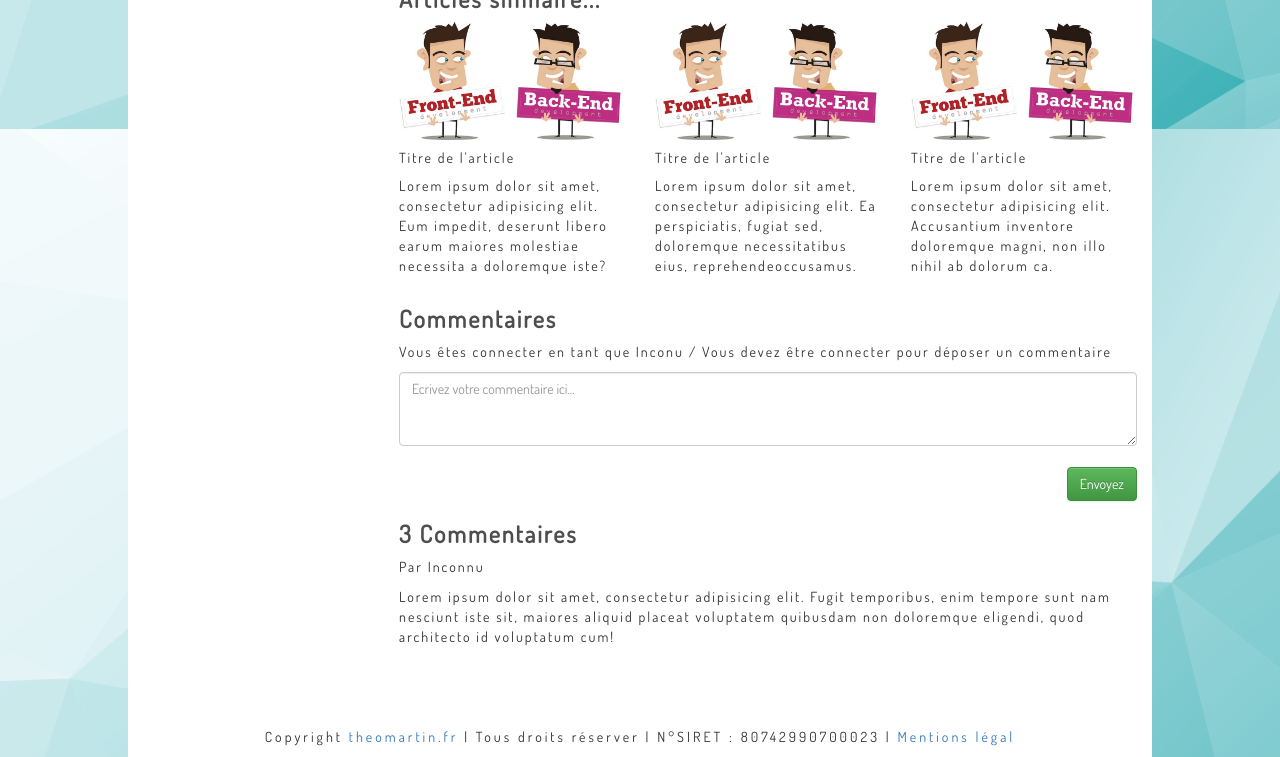
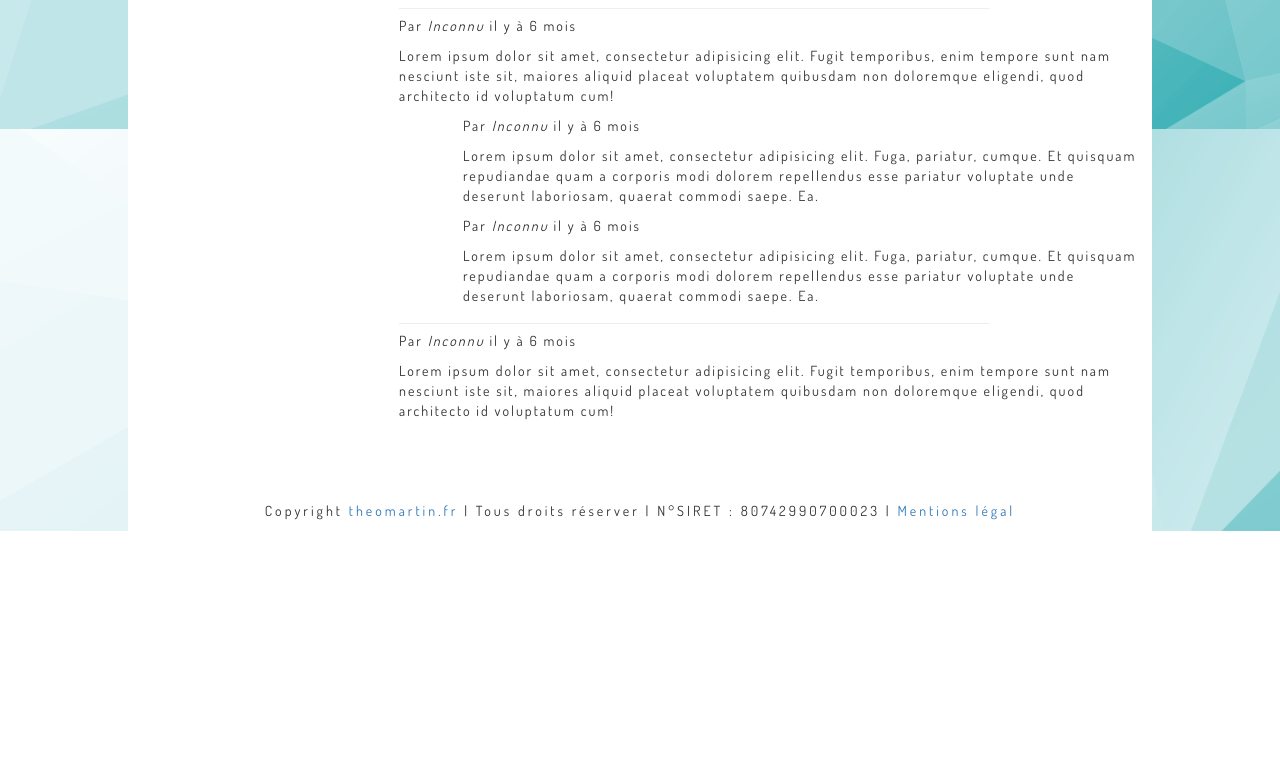
Before and after one commit to ExoHyb/theomartin.fr, a PHP site: page /template_article.php in a window 1280 px wide. Shown: the part 1471-2228 px from the top of the page. After the commit the page ends 2002 px from the top, so only its background shows below. Run offline with PHP 8.4, Linux system fonts and the light colour scheme; some libraries are stand-ins or nearby versions.

Commit message:
Ajout des sous-commentaires

```diff
--- a/css/sass/style.scss
+++ b/css/sass/style.scss
@@ -51,6 +51,10 @@
 
 #info {
 	letter-spacing: 3px;
+	font-style: italic;
+}
+
+#pseudo-commentaire {
 	font-style: italic;
 }
 
--- a/css/style.css
+++ b/css/style.css
@@ -52,6 +52,10 @@
 
 #info {
   letter-spacing: 3px;
+  font-style: italic;
+}
+
+#pseudo-commentaire {
   font-style: italic;
 }
 
--- a/template_article.php
+++ b/template_article.php
@@ -19,16 +19,16 @@
 
 		<!-- RESEAUX SOCIAUX -->
 
-		<div class="row">
-			<div class="col-md-12">
+<!-- 		<div class="row">
+	<div class="col-md-12">
 
-				<h3>Partagez cet article</h3>
+		<h3>Partagez cet article</h3>
 
-				<a href="#"><img src="img/twitter.png" alt=""></a>
-				<a href="#"><img src="img/facebook.png" alt=""></a>
+		<a href="#"><img src="img/twitter.png" alt=""></a>
+		<a href="#"><img src="img/facebook.png" alt=""></a>
 
-			</div>
-		</div>
+	</div>
+</div> -->
 
 		<!-- ARTICLE SIMILAIRE -->
 
@@ -84,7 +84,29 @@
 		</div>
 		<div class="row">
 			<div class="col-md-12">
-				<p>Par <span>Inconnu</span></p>
+				<p>Par <span id="pseudo-commentaire">Inconnu</span> il y à 6 mois</p>
+				<p>Lorem ipsum dolor sit amet, consectetur adipisicing elit. Fugit temporibus, enim tempore sunt nam nesciunt iste sit, maiores aliquid placeat voluptatem quibusdam non doloremque eligendi, quod architecto id voluptatum cum!</p>
+			</div>
+		</div>
+			<div class="separate-line"></div>
+		<div class="row">
+			<div class="col-md-12">
+				<p>Par <span id="pseudo-commentaire">Inconnu</span> il y à 6 mois</p>
+				<p>Lorem ipsum dolor sit amet, consectetur adipisicing elit. Fugit temporibus, enim tempore sunt nam nesciunt iste sit, maiores aliquid placeat voluptatem quibusdam non doloremque eligendi, quod architecto id voluptatum cum!</p>
+			</div>
+			<div class="col-md-11 col-md-offset-1">
+				<p>Par <span id="pseudo-commentaire">Inconnu</span> il y à 6 mois</p>
+				<p>Lorem ipsum dolor sit amet, consectetur adipisicing elit. Fuga, pariatur, cumque. Et quisquam repudiandae quam a corporis modi dolorem repellendus esse pariatur voluptate unde deserunt laboriosam, quaerat commodi saepe. Ea.</p>
+			</div>
+			<div class="col-md-11 col-md-offset-1">
+				<p>Par <span id="pseudo-commentaire">Inconnu</span> il y à 6 mois</p>
+				<p>Lorem ipsum dolor sit amet, consectetur adipisicing elit. Fuga, pariatur, cumque. Et quisquam repudiandae quam a corporis modi dolorem repellendus esse pariatur voluptate unde deserunt laboriosam, quaerat commodi saepe. Ea.</p>
+			</div>
+		</div>
+			<div class="separate-line"></div>
+		<div class="row">
+			<div class="col-md-12">
+				<p>Par <span id="pseudo-commentaire">Inconnu</span> il y à 6 mois</p>
 				<p>Lorem ipsum dolor sit amet, consectetur adipisicing elit. Fugit temporibus, enim tempore sunt nam nesciunt iste sit, maiores aliquid placeat voluptatem quibusdam non doloremque eligendi, quod architecto id voluptatum cum!</p>
 			</div>
 		</div>
```
Also changed, not shown: 1 other file.
